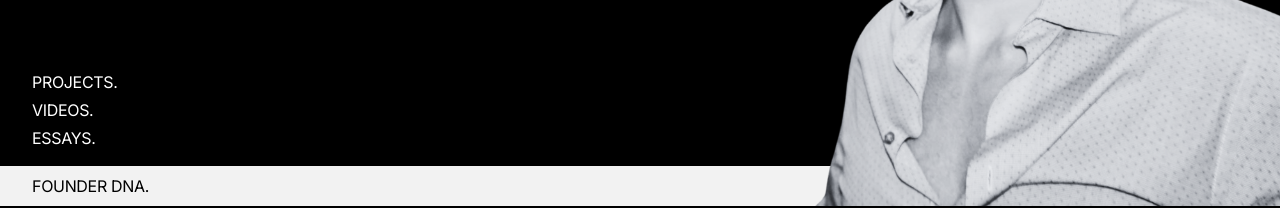
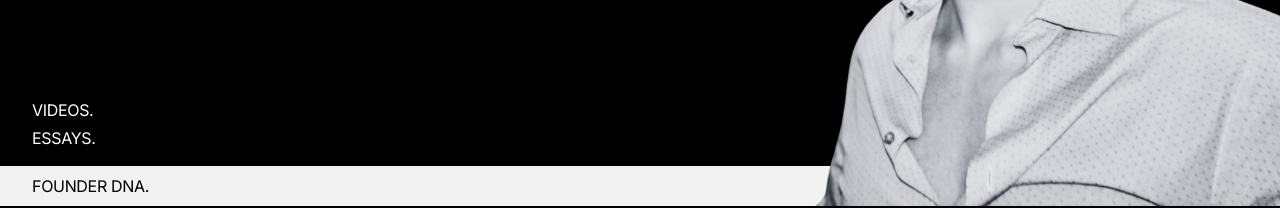
Before and after one commit to RegalApps/portfolio, a Next.js app: page / in a window 1280 px wide. Shown: the part 594-802 px from the top of the page. Built offline with nearby package versions, Linux system fonts and the light colour scheme.

Commit message:
Remove projects button from hero section navigation

```diff
--- a/app/page.tsx
+++ b/app/page.tsx
@@ -74,9 +74,6 @@ export default function Home() {
 
             {/* Navigation with fixed positioning */}
             <div className="absolute bottom-4 left-8 z-50 flex flex-col space-y-1 bg-black bg-opacity-80 p-1 md:p-0 md:bg-transparent">
-              <Link href="#project-images" className="hover:opacity-80 transition-opacity">
-                PROJECTS.
-              </Link>
               <Link href="#videos" className="hover:opacity-80 transition-opacity">
                 VIDEOS.
               </Link>
```
